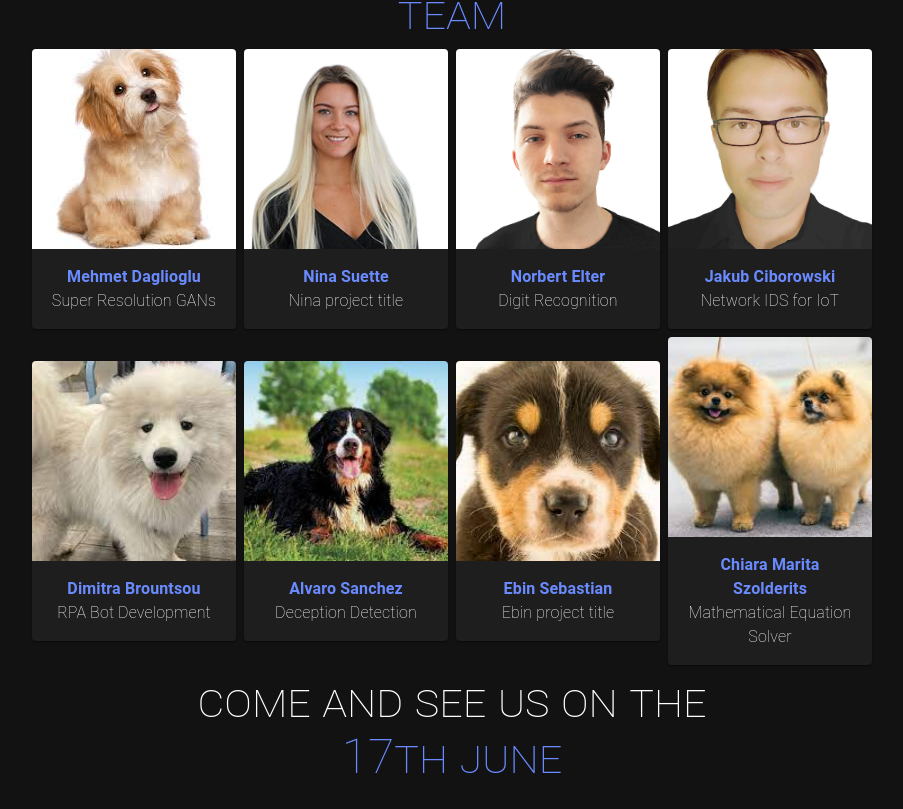
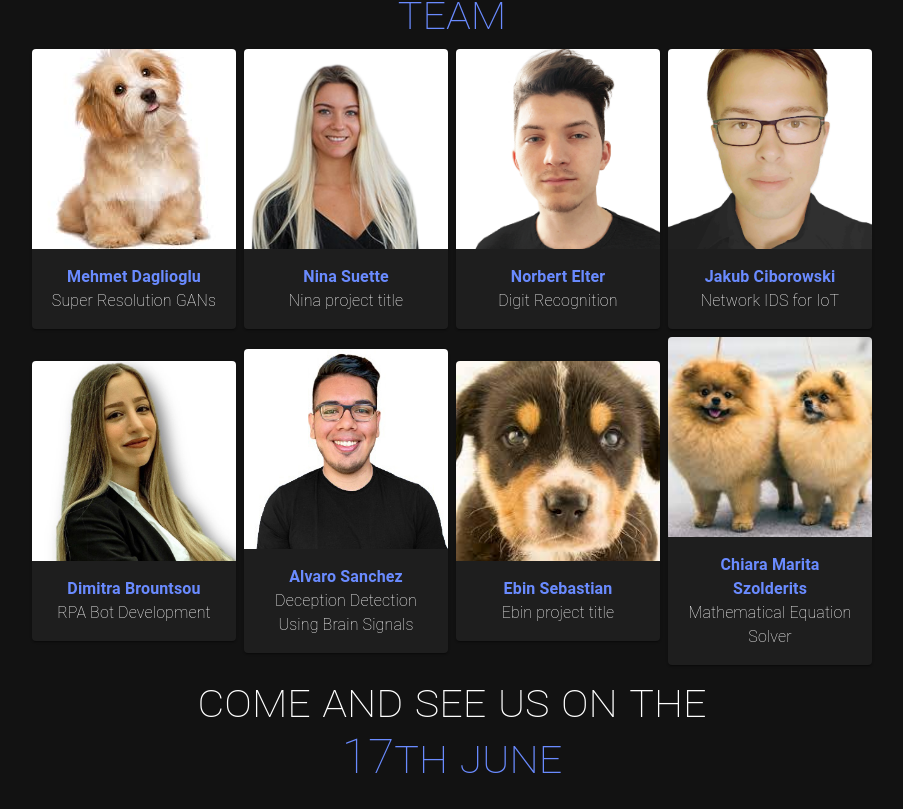
Before and after one commit to itsyoboieltr/aics2022, a React (Vite) app: page / in a window 1280 px wide. Shown: the part 694-1503 px from the top of the page, without its empty margins (188-1091 px from the left). Built offline with nearby package versions, Linux system fonts and the light colour scheme.

Commit message:
feat: dimitra and alvaro images

```diff
--- a/src/App.tsx
+++ b/src/App.tsx
@@ -322,7 +322,7 @@ export default function App() {
                       sx={{ fontWeight: 'bold' }}
                     />
                     <Typography
-                      children={'Deception Detection'}
+                      children={'Deception Detection Using Brain Signals'}
                       sx={{ fontWeight: 'lighter' }}
                     />
                   </CardContent>
```
Also changed, not shown: src/assets/alvaro.jpg, src/assets/dimitra.jpg.
